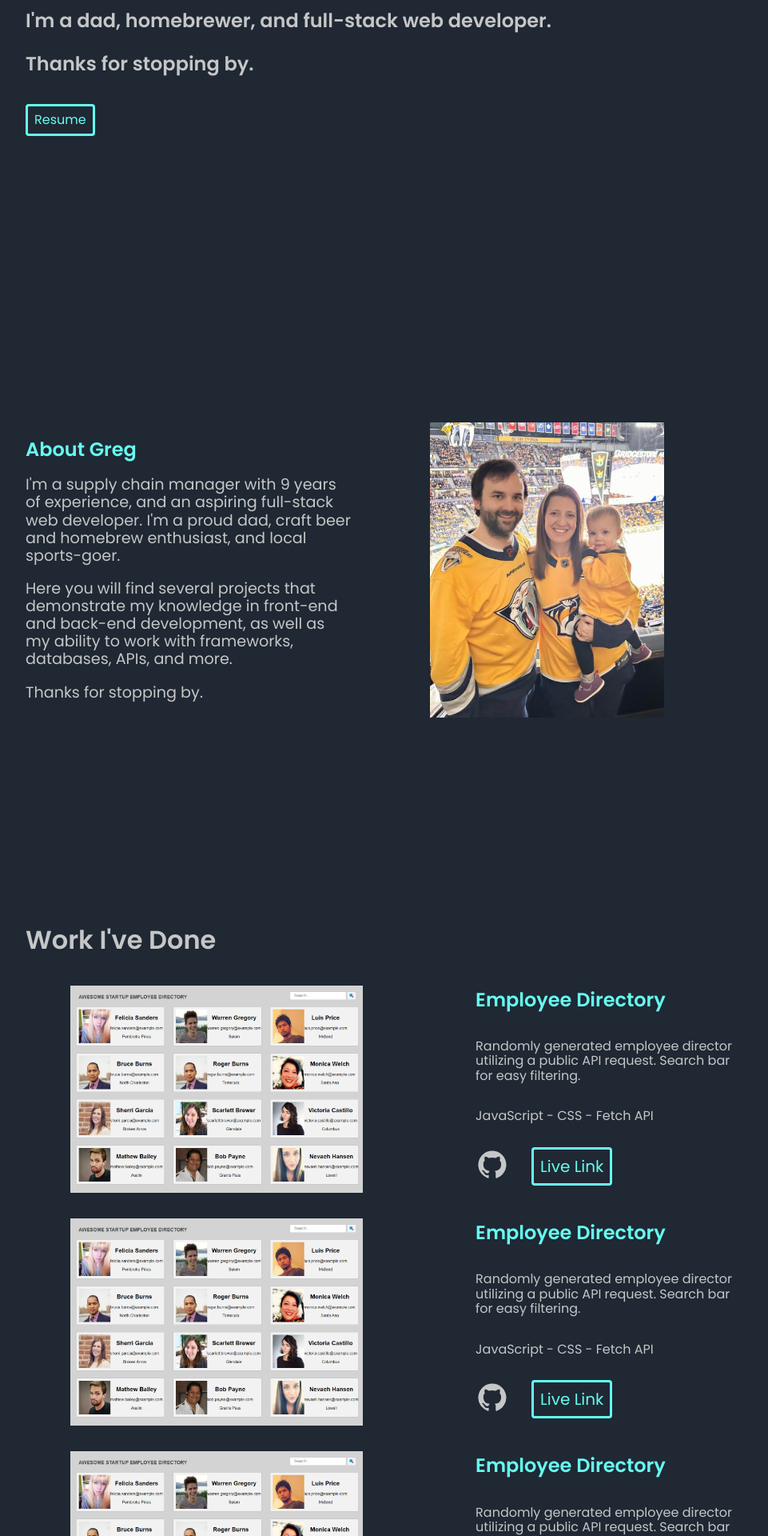
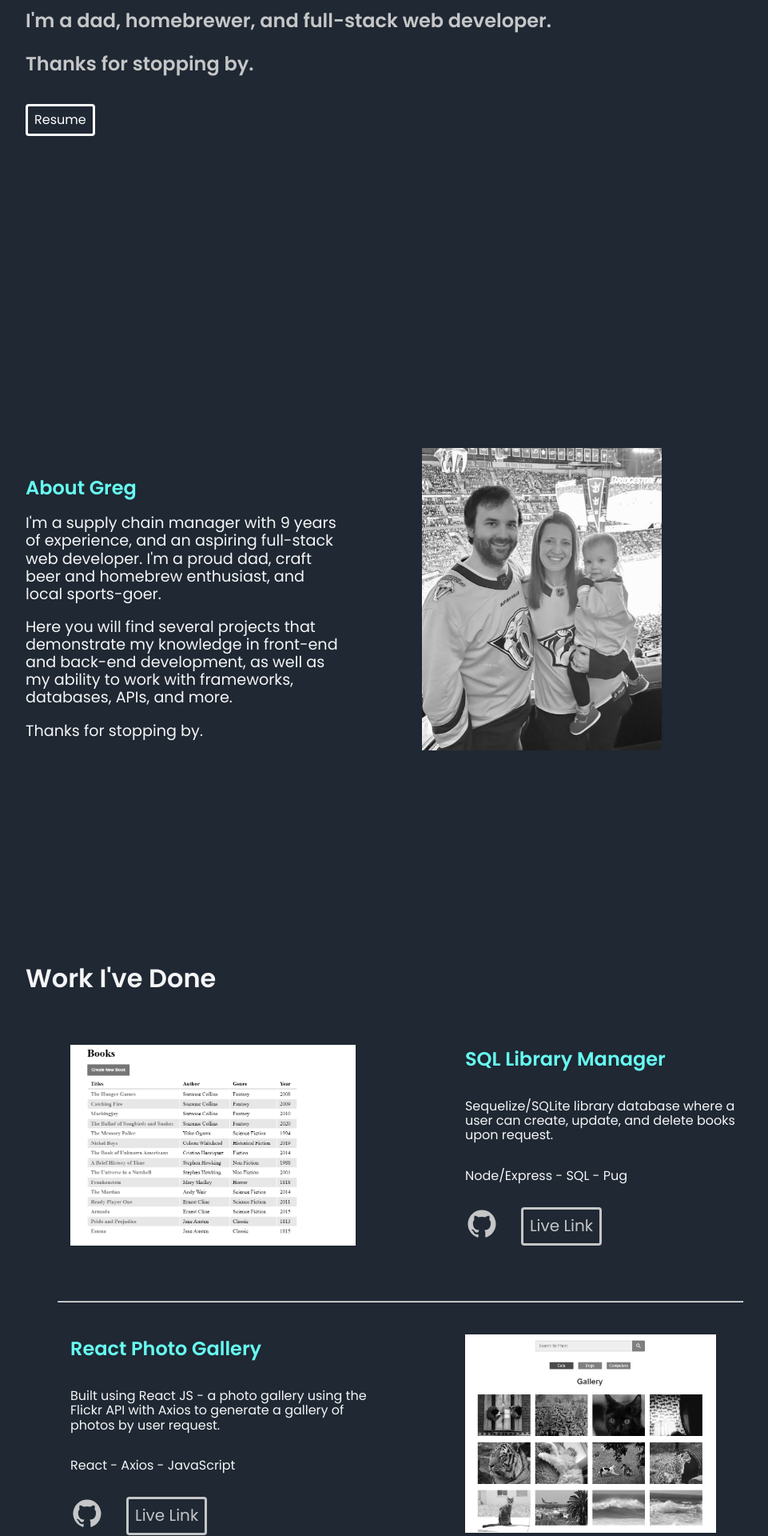
Before and after one commit to gmhartman/gmhartman.github.io, a React (Create React App) app: page / in a window 1280 px wide. Shown: the part 320-2240 px from the top of the page at 80% size, without its empty margins (160-1121 px from the left). Built offline with nearby package versions, Linux system fonts and the light colour scheme.

Commit message:
fade effect added

```diff
--- a/src/App.css
+++ b/src/App.css
@@ -387,9 +387,40 @@ html {
 body {
   margin: 0 auto;
   background-color: #1f2833;
-  color: #c5c6c7;
+  color: #f5f5f6;
   font-family: 'Poppins', sans-serif;
+}
 
+h1 {
+  color: #f5f5f6;
+}
+
+a {
+  transition: all 0.2s ease-in-out;
+}
+
+a:hover {
+  transform: translateY(-3px);
+  color: #66fcf1;
+}
+
+button {
+  transition: all 0.5s ease-in-out;
+}
+
+button:hover {
+  transform: translateY(-3px);
+}
+
+.setVisible {
+  opacity: 0;
+  transition: opacity 0.5s ease-in-out, transform 0.5s ease-in-out;
+  transform: translateY(20px);
+}
+
+.setVisible.visible {
+  opacity: 1;
+  transform: translateY(0);
 }
 
 .overlay {
@@ -409,6 +440,16 @@ body {
   height: 100%;
   animation-name: fill;
   animation-duration: 3s;
+}
+
+img:not(.logo) {
+  transition: all 0.2s ease-in-out;
+  filter: grayscale(100%);
+}
+
+img:hover:not(.logo) {
+  transform: translateY(-10px);
+  filter: grayscale(0%);
 }
 
 @keyframes fill {
@@ -447,18 +488,20 @@ img {
 
 .resume-download {
   background-color: #1f2833;
-  border: 3px solid #66fcf1;
+  border: 3px solid white;
   border-radius: 4px;
-  color: #66fcf1;
+  color: white;
   padding: .5rem;
   margin-top: 2rem;
   opacity: 1;
-  transition: background-color 0.3s ease;
+  transition: all 0.3s ease;
 }
 
 .resume-download:hover {
   background-color: #2c3848;
   cursor: pointer;
+  color: #66fcf1;
+  border: 3px solid #66fcf1;
 }
 
 h2 {
@@ -490,7 +533,7 @@ padding-right: 1rem;
 
 a {
   font-size: 1.25rem;
-  color: #66fcf1;
+  color: #c5c6c7;
   text-decoration: none;
 }
 
@@ -515,6 +558,31 @@ a {
   width: 70%;
   margin: 0 auto;
   padding-bottom: 3rem;
+  padding-top: 3rem;
+}
+
+.fade-in {
+  opacity: 0;
+  animation: fadeIn ease-in 1;
+  animation-fill-mode: forwards;
+  animation-duration: 0.70s;
+}
+
+@keyframes fadeIn {
+  0% {
+    opacity: 0;
+  }
+  100% {
+    opacity: 1;
+  }
+}
+
+hr {
+  width: 100%;
+}
+
+.hidden {
+  display: none;
 }
 
 #about {
@@ -531,7 +599,7 @@ a {
 
 .predsphoto {
   width: 60%;
-  padding-top: 3rem;
+  padding: 2rem;
 }
 
 .famphoto {
@@ -554,16 +622,37 @@ a {
 
 .list-item {
   display: flex;
+  justify-content: space-between;
+  /* border: 1px solid white; */
+  margin-bottom: 3rem;
+  margin-top: 3rem;
+}
+
+.list-item-2 {
+  display: flex;
+  justify-content: space-between;
+  flex-direction: row-reverse;
+  padding: 1rem;
+}
+
+.screenshot-2 {
+  display: flex;
+  width: 70%;
+}
+
+.right-image {
+  display: flex;
+  justify-content: flex-end;
 }
 
 .screenshot {
   display: flex;
   width: 70%;
-  transition: filter 0.3s ease-in-out;
 }
 
-.screenshot:hover {
-  filter: brightness(105%) saturate(105%) hue-rotate(170deg);
+.screenshot-1 {
+  padding-right: 12rem;
+  width: 70%;
 }
 
 #projects,
@@ -574,6 +663,15 @@ a {
 .project-content-wrapper {
   display: flex;
   flex-direction: column;
+}
+
+.projects-end {
+  padding: 1.5rem;
+  text-align: center;
+}
+
+.bigger-link {
+  font-size: 115%;
 }
 
 ul {
@@ -607,17 +705,19 @@ ul {
 
 .live-link {
   background-color: #1f2833;
-  border: 3px solid #66fcf1;
+  border: 3px solid #c5c6c7;
   border-radius: 4px;
-  color: #66fcf1;
+  color: #c5c6c7;
   padding: .5rem;
   opacity: 1;
-  transition: background-color 0.3s ease;
+  transition: all 0.3s ease;
   height: 3rem;
 }
 
 .live-link:hover {
   background-color: #2c3848;
+  color: #66fcf1;
+  border: 3px solid #66fcf1;
 }
 
 .links {
@@ -663,32 +763,38 @@ li > a:visited {
   justify-content: center;
 }
 
+.github-svg {
+  padding: 2rem;
+  fill: #c5c6c7;
+  transition: all 0.2s ease-in-out;
+}
+
+.linkedin-svg {
+  padding: 2rem;
+  fill: #c5c6c7;
+  transition: all 0.2s ease-in-out;
+}
+
 .github-svg:hover,
 .linkedin-svg:hover {
   fill: #66fcf1;
 }
 
-.github-svg {
-  padding: 2rem;
-  fill: #c5c6c7;
-  transition: fill 0.3s ease;
-}
-
-.linkedin-svg {
-  padding: 2rem;
-  fill: #c5c6c7;
-  transition: fill 0.3s ease;
-}
-
 .email-link {
   background-color: #1f2833;
-  border: 3px solid #66fcf1;
+  border: 3px solid #c5c6c7;
   border-radius: 4px;
   color: #66fcf1;
   padding: .5rem;
   opacity: 1;
-  transition: background-color 0.3s ease;
+  transition: all 0.3s ease;
   height: 3rem;
+}
+
+.email-link:hover {
+  background-color: #2c3848;
+  color: #66fcf1;
+  border: 3px solid #66fcf1;
 }
 
 /* media queries */
--- a/src/components/about.js
+++ b/src/components/about.js
@@ -1,10 +1,28 @@
-import React from "react";
+import React, {useRef, useEffect} from "react";
 import photo from "../assets/predsfam.png";
 
 function About() {
+  const ref = useRef(null);
+
+  useEffect(() => {
+    const handleScroll = () => {
+      const top = ref.current ? ref.current.getBoundingClientRect().top : 0;
+      const windowHeight = window.innerHeight;
+
+      if (top < windowHeight) {
+        ref.current.classList.add('fade-in');
+      }
+    };
+
+    window.addEventListener('scroll', handleScroll);
+
+    return () => {
+      window.removeEventListener('scroll', handleScroll);
+    };
+  }, []);
 
   return (
-      <div className="about-wrapper">
+      <div ref={ref} className='about-wrapper'>
         <div className="about-text">
           <h2 id="about">About Greg</h2>
           <p className="about-p">
--- a/src/components/contact.js
+++ b/src/components/contact.js
@@ -1,8 +1,27 @@
-import React from "react";
+import React, {useRef, useEffect} from "react";
 
 function Contact() {
+  const ref = useRef(null);
+
+  useEffect(() => {
+    const handleScroll = () => {
+      const top = ref.current ? ref.current.getBoundingClientRect().top : 0;
+      const windowHeight = window.innerHeight;
+
+      if (top < windowHeight) {
+        ref.current.classList.add('fade-in');
+      }
+    };
+
+    window.addEventListener('scroll', handleScroll);
+
+    return () => {
+      window.removeEventListener('scroll', handleScroll);
+    };
+  }, []);
+
   return (
-    <div className="contact-wrapper">
+    <div ref={ref} className="contact-wrapper">
       <h2 id="contact" className="contact-header">
         Let's build something together.
       </h2>
--- a/src/components/nav.js
+++ b/src/components/nav.js
@@ -21,7 +21,7 @@ function Nav() {
       <div className="navbar">
         <div className="logo">
           <a href="#home">
-            <img src={Logo} alt="logo thumbnail"></img>
+            <img className="logo" src={Logo} alt="logo thumbnail"></img>
           </a>
         </div>
         <div className="nav-links">
--- a/src/components/projects.js
+++ b/src/components/projects.js
@@ -1,35 +1,56 @@
-import React from "react";
+import React, {useRef, useEffect} from "react";
 import publicapi from "../projectimages/publicapi.png";
+import reactgallery from "../assets/react-gallery-app.png";
+import sqllibrary from '../assets/sql-library-manager.png';
 
 function Projects() {
+  const ref = useRef(null);
+
+  useEffect(() => {
+    const handleScroll = () => {
+      const top = ref.current ? ref.current.getBoundingClientRect().top : 0;
+      const windowHeight = window.innerHeight;
+
+      if (top < windowHeight) {
+        ref.current.classList.add('fade-in');
+      }
+    };
+
+    window.addEventListener('scroll', handleScroll);
+
+    return () => {
+      window.removeEventListener('scroll', handleScroll);
+    };
+  }, []);
 
   return (
-      <div className="projects-wrapper">
+    <div ref={ref} className="projects-wrapper">
       <div>
         <h1 id="projects">Work I've Done</h1>
         <ul>
           <li className="list-item">
             <a
-                href="https://gmhartman.github.io/public-api-requests/"
+              href="https://guarded-atoll-04866.herokuapp.com/books"
               target="_blank"
               rel="noreferrer"
+              className="img1"
             >
               <img
-                  className="screenshot"
-                  src={publicapi}
+                className="screenshot-1"
+                src={sqllibrary}
                 alt="public API screenshot"
               ></img>
             </a>
             <div className="project-content-wrapper">
-                <h2>Employee Directory</h2>
+              <h2>SQL Library Manager</h2>
               <p>
-                  Randomly generated employee director utilizing a public API
-                  request. Search bar for easy filtering.
+                Sequelize/SQLite library database where a user can create, update, and
+                delete books upon request.
               </p>
-                <p>JavaScript - CSS - Fetch API</p>
+              <p>Node/Express - SQL - Pug</p>
               <div className="links">
                 <a
-                    href="https://github.com/gmhartman/public-api-requests"
+                  href="https://github.com/gmhartman/sql_library_manager-v1"
                   target="_blank"
                   rel="noreferrer"
                   className="github-svg-project"
@@ -48,7 +69,7 @@ function Projects() {
                 </a>
                 <button className="live-link">
                   <a
-                      href="https://gmhartman.github.io/public-api-requests/"
+                    href="https://guarded-atoll-04866.herokuapp.com/books"
                     target="_blank"
                     rel="noreferrer"
                   >
@@ -58,28 +79,30 @@ function Projects() {
               </div>
             </div>
           </li>
-            <li className="list-item">
+          <hr></hr>
+          <li className="list-item-2">
             <a
-                href="https://gmhartman.github.io/public-api-requests/"
+              href="https://react-gallery-appgh.netlify.app"
               target="_blank"
               rel="noreferrer"
+              className="right-image"
             >
               <img
-                  className="screenshot"
-                  src={publicapi}
+                className="screenshot-2"
+                src={reactgallery}
                 alt="public API screenshot"
               ></img>
             </a>
             <div className="project-content-wrapper">
-                <h2>Employee Directory</h2>
+              <h2>React Photo Gallery</h2>
               <p>
-                  Randomly generated employee director utilizing a public API
-                  request. Search bar for easy filtering.
+                Built using React JS - a photo gallery using the Flickr API with
+                Axios to generate a gallery of photos by user request.
               </p>
-                <p>JavaScript - CSS - Fetch API</p>
+              <p>React - Axios - JavaScript</p>
               <div className="links">
                 <a
-                    href="https://github.com/gmhartman/public-api-requests"
+                  href="https://github.com/gmhartman/react-gallery-app"
                   target="_blank"
                   rel="noreferrer"
                   className="github-svg-project"
@@ -98,7 +121,7 @@ function Projects() {
                 </a>
                 <button className="live-link">
                   <a
-                      href="https://gmhartman.github.io/public-api-requests/"
+                    href="https://react-gallery-appgh.netlify.app/cats"
                     target="_blank"
                     rel="noreferrer"
                   >
@@ -108,6 +131,7 @@ function Projects() {
               </div>
             </div>
           </li>
+          <hr></hr>
           <li className="list-item">
             <a
               href="https://gmhartman.github.io/public-api-requests/"
@@ -159,6 +183,7 @@ function Projects() {
             </div>
           </li>
         </ul>
+        <h1 className="projects-end">...and more on <a href='https://github.com/gmhartman' className="bigger-link">GitHub!</a></h1>
       </div>
     </div>
   );
--- a/src/components/skills.js
+++ b/src/components/skills.js
@@ -1,10 +1,27 @@
-import React from "react";
+import React, {useRef, useEffect} from "react";
 
 function Skills() {
+  const ref = useRef(null);
 
+  useEffect(() => {
+    const handleScroll = () => {
+      const top = ref.current ? ref.current.getBoundingClientRect().top : 0;
+      const windowHeight = window.innerHeight;
+
+      if (top < windowHeight) {
+        ref.current.classList.add('fade-in');
+      }
+    };
+
+    window.addEventListener('scroll', handleScroll);
+
+    return () => {
+      window.removeEventListener('scroll', handleScroll);
+    };
+  }, []);
 
   return (
-      <div className="skills-wrapper">
+      <div ref={ref} className="skills-wrapper">
         <div>
           <h1 id="skills">Skills</h1>
         </div>
--- a/src/components/start.js
+++ b/src/components/start.js
@@ -1,4 +1,4 @@
-import React from "react";
+import React, {useState, useEffect} from "react";
 import FileSaver from "file-saver";
 import document from "../assets/GHR23.docx";
 
@@ -7,17 +7,34 @@ function Start() {
     FileSaver.saveAs(document, 'GHR23.docx' );
   };
 
+  const [sectionsVisible, setSectionsVisible] = useState([false, false, false]);
+  useEffect(() => {
+    setTimeout(() => {
+      setSectionsVisible([true, false, false]);
+    }, 1000);
+  }, [])
+  useEffect(() => {
+    setTimeout(() => {
+      setSectionsVisible([true, true, false]);
+    }, 2000);
+  }, [])
+  useEffect(() => {
+    setTimeout(() => {
+      setSectionsVisible([true, true, true]);
+    }, 3000);
+  }, [])
+
   return (
     <div className="intro-wrapper">
       <div className="intro">
-        <h1 className="salutation">Hi, I'm Greg.</h1>
+        <h1 className={`salutation setVisible ${sectionsVisible[0] ? 'visible' : ''}`} style={{opacity: sectionsVisible[0] ? 1 : 0}}>Hi, I'm Greg.</h1>
         <br></br>
-        <h2 className="intro-blurb">
+        <h2 className={`intro-blurb setVisible ${sectionsVisible[1] ? 'visible' : ''}`} style={{opacity: sectionsVisible[1] ? 1 : 0}}>
           I'm a dad, homebrewer, and full-stack web developer.
         </h2>
         <br></br>
-        <h2 className="intro-blurb">Thanks for stopping by.</h2>
-        <button className="resume-download" onClick={handleDownload}>Resume</button>
+        <h2 className={`intro-blurb setVisible ${sectionsVisible[1] ? 'visible' : ''}`} style={{opacity: sectionsVisible[1] ? 1 : 0}}>Thanks for stopping by.</h2>
+        <button style={{opacity: sectionsVisible[2] ? 1 : 0}} className={`resume-download setVisible ${sectionsVisible[2] ? 'visible' : ''}`} onClick={handleDownload}>Resume</button>
       </div>
     </div>
   );
```
Also changed, not shown: src/App.js (+8 -8 lines), src/assets/react-gallery-app.png (added), src/assets/sql-library-manager.png (added). Lines whose indentation alone changed are shown as unchanged.
